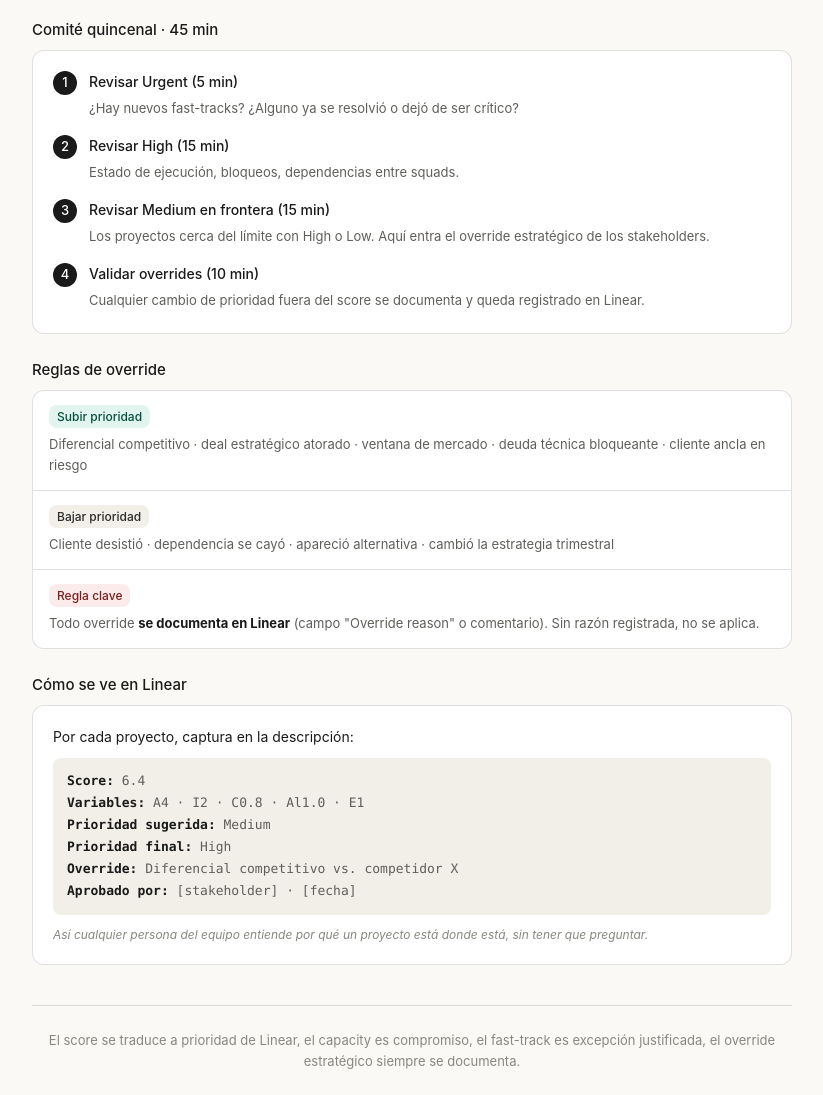
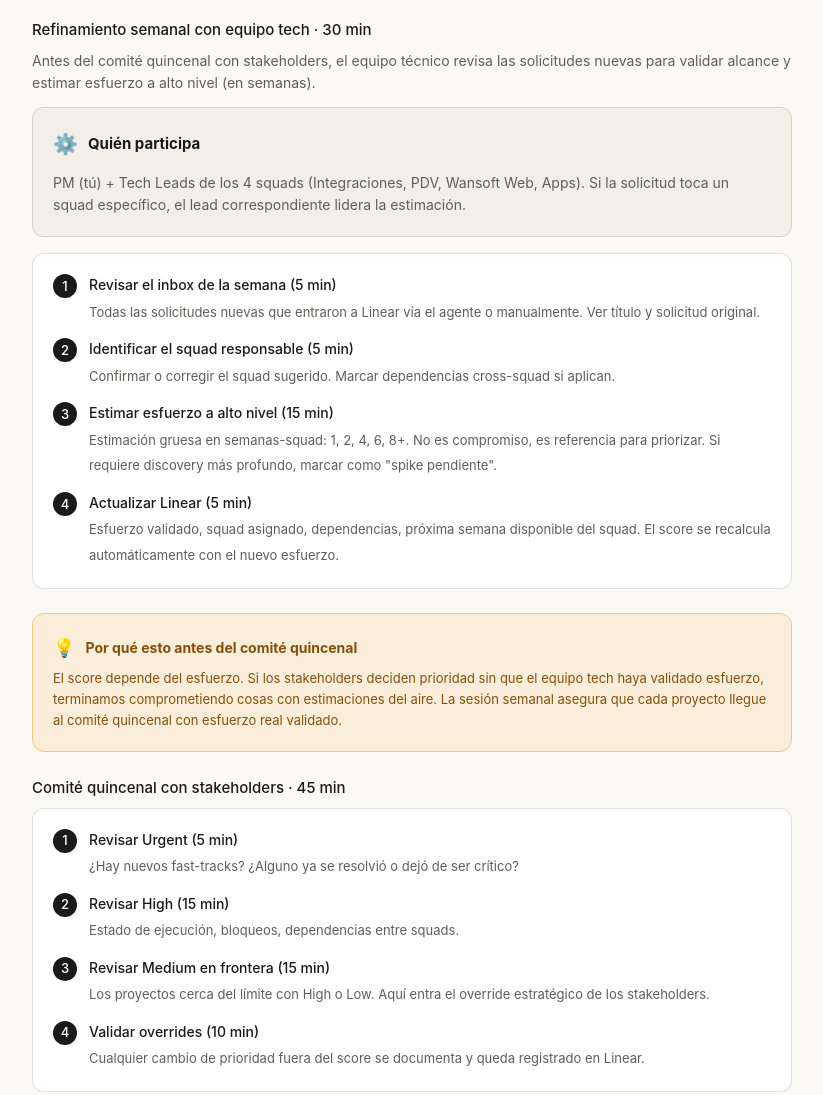
Before and after one commit to andremoura-sketch/wandavision, a plain HTML site: page index.html in a window 1280 px wide. Shown: the part 3340-4435 px from the top of the page, without its empty margins (228-1051 px from the left). Drawn offline with Linux system fonts and the light colour scheme; a script that the page names is missing.

Commit message:
Update index.html

```diff
--- a/index.html
+++ b/index.html
@@ -620,7 +620,57 @@
     <a href="https://linear.app/payclip/team/WAN2/projects/all" target="_blank" style="display: inline-block; padding: 8px 14px; background: white; border: 0.5px solid #85B7EB; border-radius: var(--radius); color: #0C447C; text-decoration: none; font-size: 13px; font-weight: 500;">linear.app/payclip/team/WAN2/projects/all ↗</a>
   </div>
 
-  <h3 style="margin-top: 1.5rem;">Comité quincenal · 45 min</h3>
+  <h3 style="margin-top: 1.5rem;">Refinamiento semanal con equipo tech · 30 min</h3>
+  <p class="muted" style="margin-bottom: 12px;">Antes del comité quincenal con stakeholders, el equipo técnico revisa las solicitudes nuevas para validar alcance y estimar esfuerzo a alto nivel (en semanas).</p>
+
+  <div class="card" style="background: #F1EFE8;">
+    <div style="display: flex; align-items: center; gap: 10px; margin-bottom: 12px;">
+      <span style="font-size: 20px;">⚙️</span>
+      <strong style="font-size: 15px;">Quién participa</strong>
+    </div>
+    <p style="margin: 0; font-size: 14px; color: var(--text-2);">PM (tú) + Tech Leads de los 4 squads (Integraciones, PDV, Wansoft Web, Apps). Si la solicitud toca un squad específico, el lead correspondiente lidera la estimación.</p>
+  </div>
+
+  <div class="flow-diagram" style="margin-top: 12px;">
+    <div class="flow-step">
+      <div class="flow-num">1</div>
+      <div class="flow-content">
+        <strong>Revisar el inbox de la semana (5 min)</strong>
+        <span>Todas las solicitudes nuevas que entraron a Linear vía el agente o manualmente. Ver título y solicitud original.</span>
+      </div>
+    </div>
+    <div class="flow-step">
+      <div class="flow-num">2</div>
+      <div class="flow-content">
+        <strong>Identificar el squad responsable (5 min)</strong>
+        <span>Confirmar o corregir el squad sugerido. Marcar dependencias cross-squad si aplican.</span>
+      </div>
+    </div>
+    <div class="flow-step">
+      <div class="flow-num">3</div>
+      <div class="flow-content">
+        <strong>Estimar esfuerzo a alto nivel (15 min)</strong>
+        <span>Estimación gruesa en semanas-squad: 1, 2, 4, 6, 8+. No es compromiso, es referencia para priorizar. Si requiere discovery más profundo, marcar como "spike pendiente".</span>
+      </div>
+    </div>
+    <div class="flow-step">
+      <div class="flow-num">4</div>
+      <div class="flow-content">
+        <strong>Actualizar Linear (5 min)</strong>
+        <span>Esfuerzo validado, squad asignado, dependencias, próxima semana disponible del squad. El score se recalcula automáticamente con el nuevo esfuerzo.</span>
+      </div>
+    </div>
+  </div>
+
+  <div class="card" style="background: #FAEEDA; border-color: #F5C77F; margin-top: 12px;">
+    <div style="display: flex; align-items: center; gap: 10px; margin-bottom: 6px;">
+      <span style="font-size: 18px;">💡</span>
+      <strong style="font-size: 14px; color: #854F0B;">Por qué esto antes del comité quincenal</strong>
+    </div>
+    <p style="margin: 0; font-size: 13px; color: #854F0B; line-height: 1.6;">El score depende del esfuerzo. Si los stakeholders deciden prioridad sin que el equipo tech haya validado esfuerzo, terminamos comprometiendo cosas con estimaciones del aire. La sesión semanal asegura que cada proyecto llegue al comité quincenal con esfuerzo real validado.</p>
+  </div>
+
+  <h3 style="margin-top: 1.5rem;">Comité quincenal con stakeholders · 45 min</h3>
   <div class="flow-diagram">
     <div class="flow-step">
       <div class="flow-num">1</div>
@@ -689,7 +739,7 @@
   </div>
 
   <div class="footer">
-    El score se traduce a prioridad de Linear, el capacity es compromiso, el fast-track es excepción justificada, el override estratégico siempre se documenta.
+    Sesión semanal con tech valida esfuerzo · comité quincenal con stakeholders decide prioridad · score sugiere, override se documenta, fast-track es excepción justificada.
   </div>
 </div>
 
```
